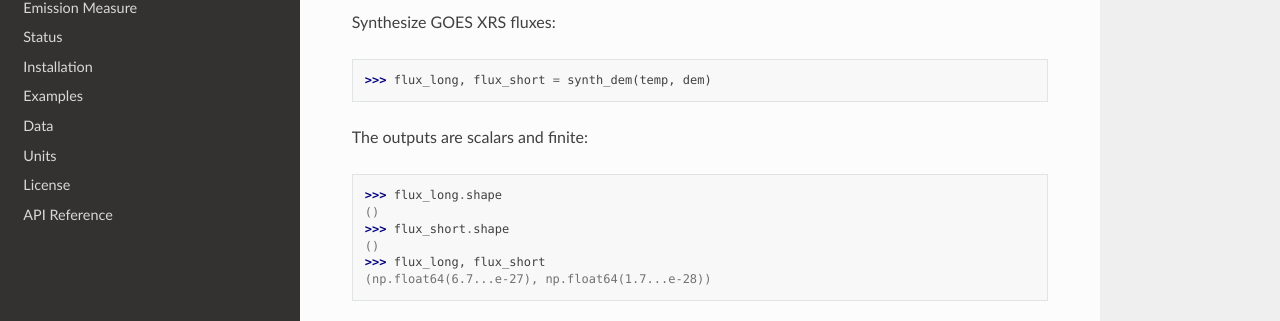
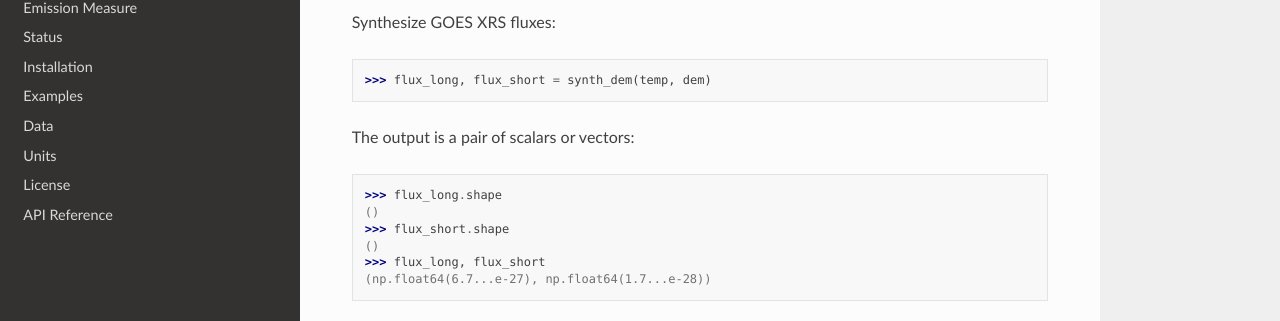
Before and after one commit to iijimahr/goes_xrs_synthesis, a Sphinx documentation site: the page built from docs/index.rst, in a window 1280 px wide and 900 px high, scrolled down 757 px. Shown: the part 130-451 px from the top of the window. Built offline with Sphinx 7.4.7 and the Read the Docs theme 3.1.0, drawn with Linux system fonts in a browser that asks for light colours.

Commit message:
minor fix in docs

```diff
--- a/docs/index.rst
+++ b/docs/index.rst
@@ -47,7 +47,7 @@ Synthesize GOES XRS fluxes:
 
    >>> flux_long, flux_short = synth_dem(temp, dem)
 
-The outputs are scalars and finite:
+The output is a pair of scalars or vectors:
 
 .. doctest::
    :options: +ELLIPSIS
@@ -58,7 +58,6 @@ The outputs are scalars and finite:
    ()
    >>> flux_long, flux_short
    (np.float64(6.7...e-27), np.float64(1.7...e-28))
-
 
 Data
 ====
```
